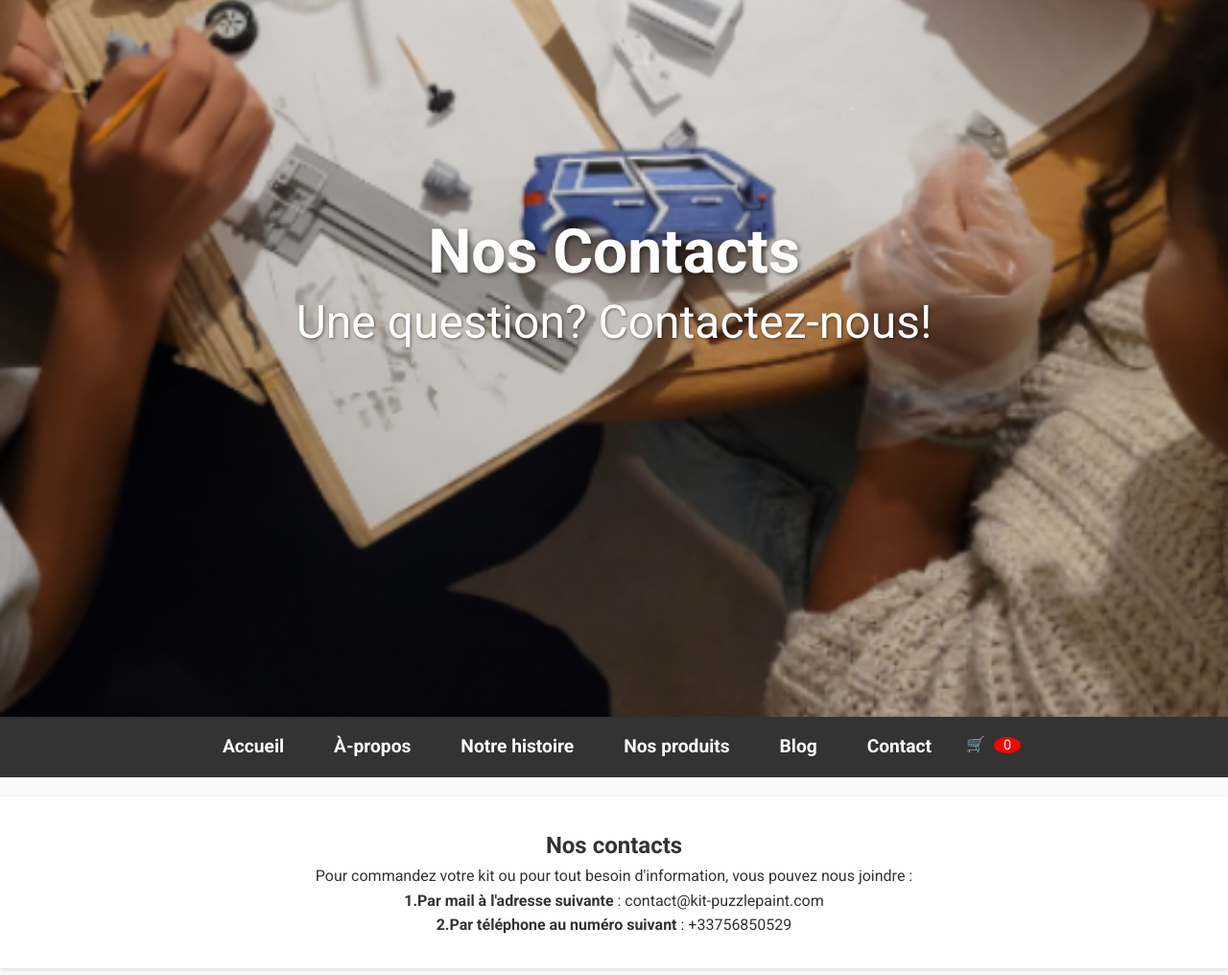
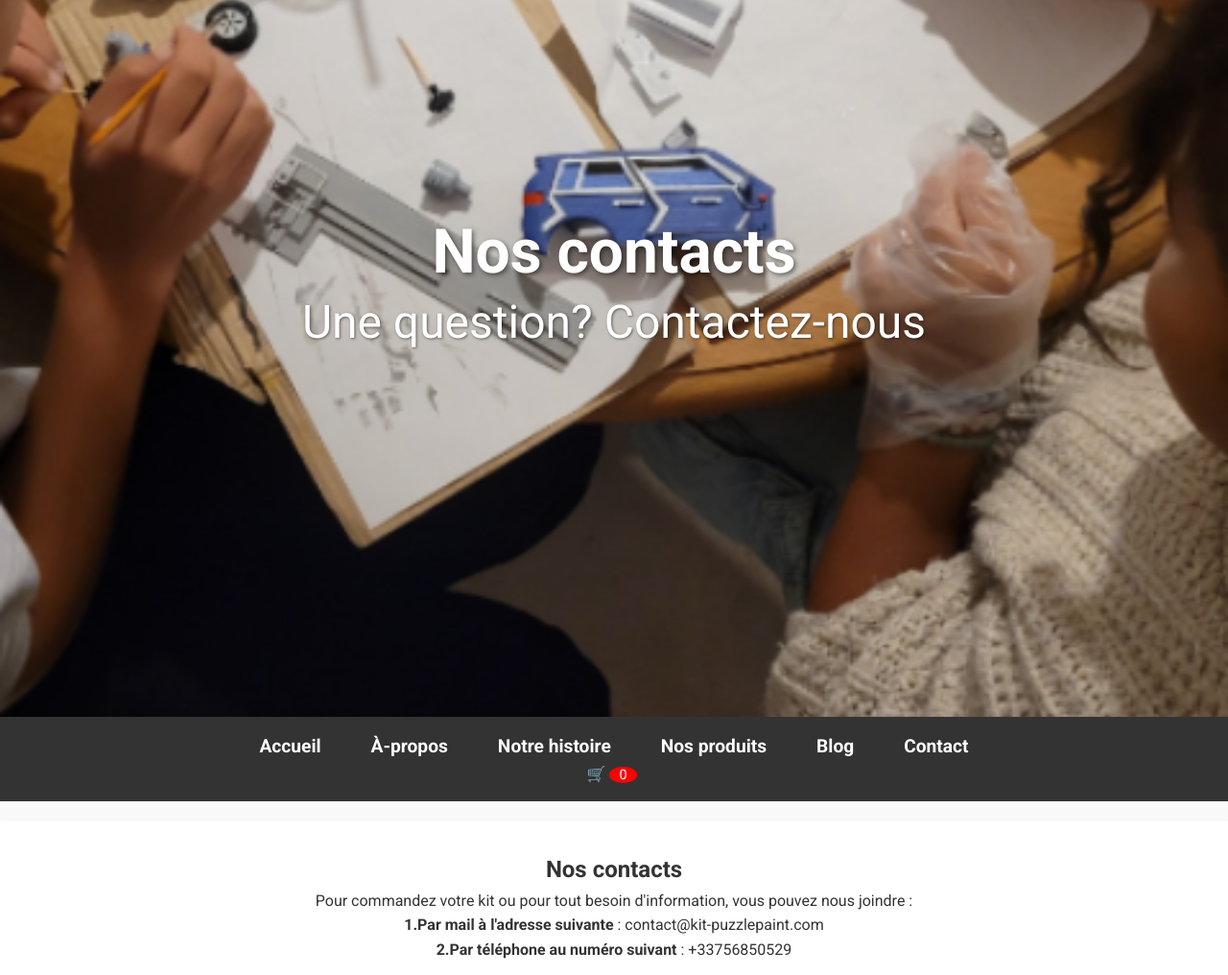
Before and after one commit to Sharlee18/Projet3-PuzzlePaint, a plain HTML site: page 4-Contact.html in a window 1280 px wide. Shown: the part 153-1169 px from the top of the page at 96% size. Drawn offline with Linux system fonts and the light colour scheme.

Commit message:
modification majeures sur le panier

```diff
--- a/4-Contact.html
+++ b/4-Contact.html
@@ -7,15 +7,15 @@
     <link rel="stylesheet" href="CSS.css">
     <!-- Intégration de la police Google Fonts -->
     <link href="https://fonts.googleapis.com/css2?family=Roboto:wght@400;700&display=swap" rel="stylesheet">
+    <script src="cart.js" defer></script>
 </head>
 <body>
     <!-- Header avec image en arrière-plan -->
     <header class="header" style="background-image: url('background-header.png');">
         <div class="container">
-            <h1>Nos Contacts</h1>
-            <p>Une question? Contactez-nous!</p>
+            <h1>Nos contacts</h1>
+            <p>Une question? Contactez-nous</p>
         </div>
-
     </header>
 
     <main>
@@ -27,11 +27,11 @@
                 <li><a href="produits.html">Nos produits</a></li>
                 <li><a href="5-Blog.html">Blog</a></li>
                 <li><a href="4-Contact.html">Contact</a></li>
-                <li id="cart">
-                    <span id="cart-icon">🛒</span>
-                    <span id="cart-count">0</span>
-                </li>
             </ul>
+            <div id="cart-icon" class="cart">
+                <span>🛒</span>
+                <span id="cart-count">0</span>
+            </div>
         </nav>
         <!-- Notre Histoire -->
         <section class="features">
```
Also changed, not shown: 2-History.html (+5 -5 lines), index.html (+6 -5 lines).
